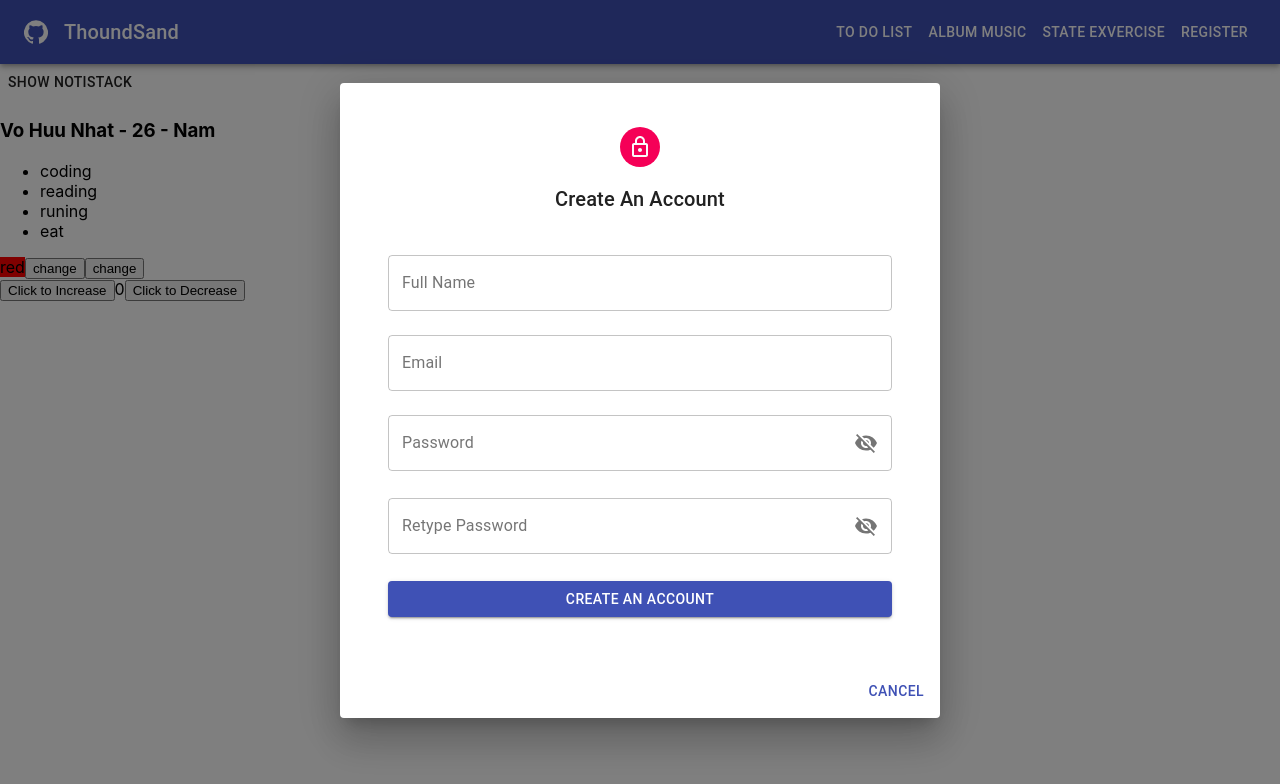
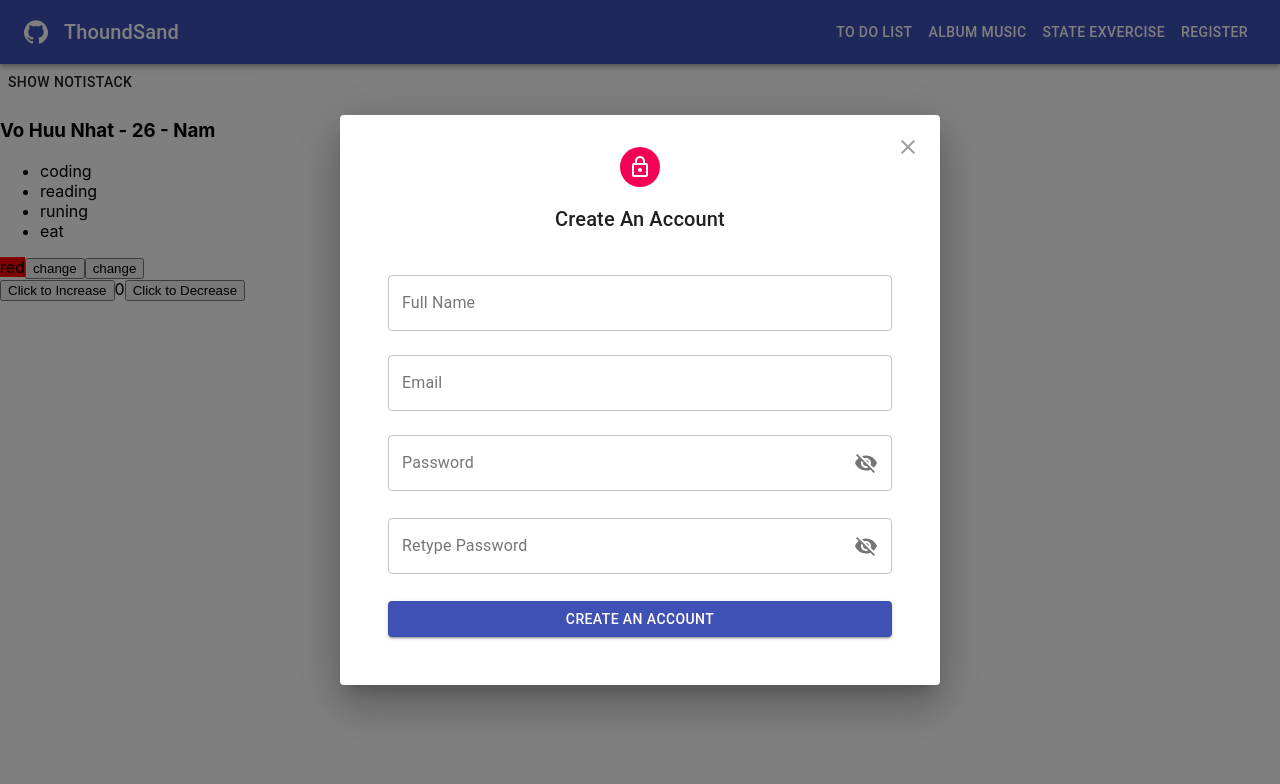
Before and after one commit to Huunhat22/learning_basic, a React (Create React App) app: page /StateExvercise in a window 1280 px wide. Both pictures are taken after a click on the button "REGISTER". Shown: the top 784 px of the page. Built offline with nearby package versions, Linux system fonts and the light colour scheme; no server answers.

Commit message:
thêm icon Close để đóng form, và Enable button Cancel

```diff
--- a/src/components/Header/index.jsx
+++ b/src/components/Header/index.jsx
@@ -1,3 +1,4 @@
+import { IconButton } from '@material-ui/core';
 import AppBar from '@material-ui/core/AppBar';
 import Button from '@material-ui/core/Button';
 import Dialog from '@material-ui/core/Dialog';
@@ -6,6 +7,7 @@
 import { makeStyles } from '@material-ui/core/styles';
 import Toolbar from '@material-ui/core/Toolbar';
 import Typography from '@material-ui/core/Typography';
+import { Close } from '@material-ui/icons';
 import GitHubIcon from '@material-ui/icons/GitHub';
 import Register from 'Features/Auth/components/Register';
 import React, { useState } from 'react';
@@ -13,6 +15,7 @@
 
 const useStyles = makeStyles((theme) => ({
   root: {
+    position: 'relative',
     flexGrow: 1,
   },
   menuButton: {
@@ -24,6 +27,14 @@
   link:{
     color: '#fff',
     textDecoration: 'none',
+  },
+
+  closeButton:{
+    position:'absolute',
+    top: theme.spacing(1),
+    right: theme.spacing(1),
+    color: theme.palette.grey[500],
+    zIndex: 1,
   }
 }));
 
@@ -68,15 +79,19 @@
             <Button color="inherit" onClick={handleClickOpen}>Register</Button>
 
             <Dialog open={open} onClose={handleClose} aria-labelledby="form-dialog-title" disableEscapeKeyDown>
+              <IconButton className={classes.closeButton} onClick={handleClose}>
+                <Close />
+              </IconButton>
+
               <DialogContent>
                 <Register colseDialog={handleClose}/>
               </DialogContent>
 
-              <DialogActions>
+              {/* <DialogActions>
                 <Button onClick={handleClose} color="primary">
                   Cancel
                 </Button>
-              </DialogActions>
+              </DialogActions> */}
             </Dialog>
 
         </Toolbar>
```
